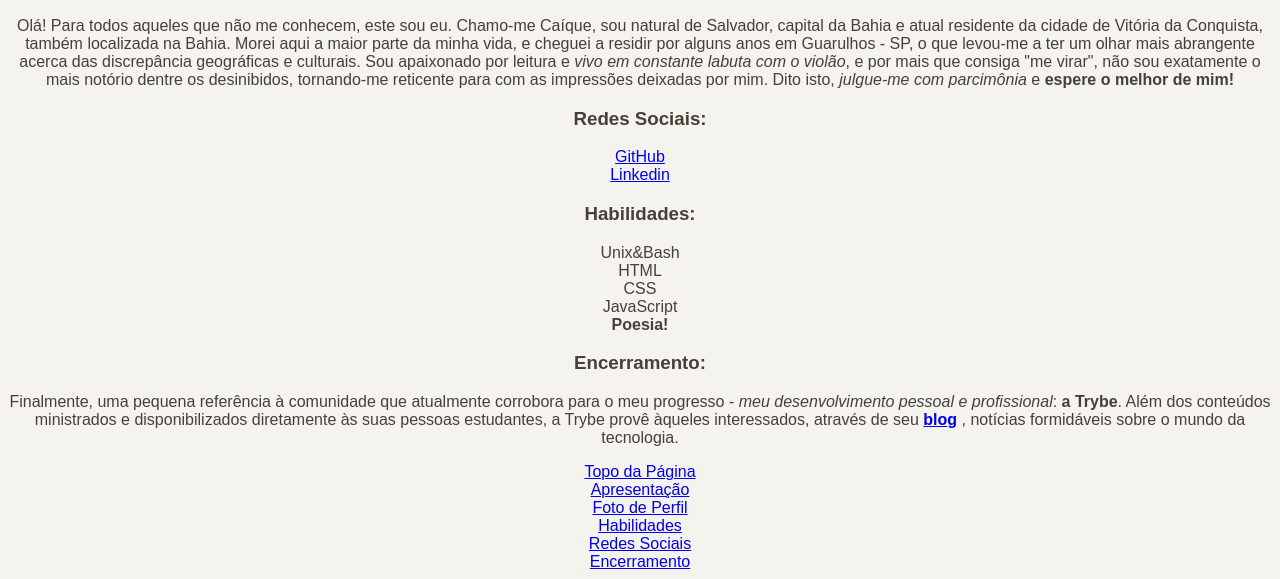
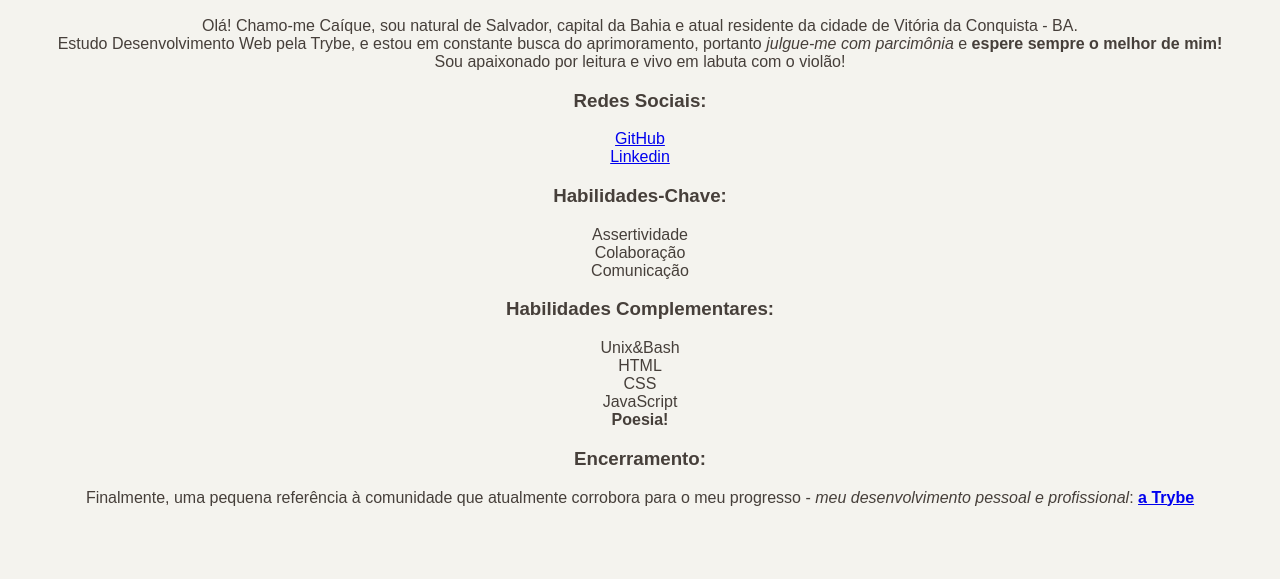
Before and after one commit to CGC-98/CGC-98.github.io, a plain HTML site: page index.html in a window 1280 px wide. Shown: the part 251-830 px from the top of the page. After the commit the page ends 800 px from the top, so only its background shows below. Drawn offline with Linux system fonts and the light colour scheme.

Commit message:
Text format; Links rm

```diff
--- a/index.html
+++ b/index.html
@@ -18,13 +18,11 @@
     <h1 id="Title">Caíque Gama Correia</h1>
     <h2 id="Presentation">Apresentação:</h2>
     <img src="./Profile0.jpg" alt="Foto de Perfil" width="160px" id="Profile0">
-    <p>Olá! Para todos aqueles que não me conhecem, este sou eu. Chamo-me Caíque, sou natural de Salvador, capital da
-        Bahia e atual residente da cidade de Vitória da Conquista, também localizada na Bahia. Morei aqui a maior
-        parte da minha vida, e cheguei a residir por alguns anos em Guarulhos - SP, o que levou-me a ter um olhar mais
-        abrangente acerca das discrepância geográficas e culturais. Sou apaixonado por leitura e
-        <em>vivo em constante labuta com o violão</em>, e por mais que consiga "me virar", não sou exatamente o mais
-        notório dentre os desinibidos, tornando-me reticente para com as impressões deixadas por mim. Dito isto,
-        <em>julgue-me com parcimônia</em> e <strong>espere o melhor de mim!</strong>
+    <p>
+        Olá! Chamo-me Caíque, sou natural de Salvador, capital da Bahia e atual residente da cidade de Vitória da
+        Conquista - BA. <br> Estudo Desenvolvimento Web pela Trybe, e estou em constante busca do aprimoramento,
+        portanto <em>julgue-me com parcimônia</em> e <strong>espere sempre o melhor de mim!</strong> <br> Sou apaixonado
+        por leitura e vivo em labuta com o violão!
     </p>
     <h3 id="Social">Redes Sociais:</h3>
     <p>
@@ -35,7 +33,13 @@
             Linkedin
         </a>
     </p>
-    <h3 id="Skills">Habilidades:</h3>
+    <h3 id="Skills">Habilidades-Chave:</h3>
+    <p>
+        Assertividade <br>
+        Colaboração <br>
+        Comunicação
+    </p>
+    <h3>Habilidades Complementares:</h3>
     <p>
         Unix&Bash <br>
         HTML <br>
@@ -44,13 +48,12 @@
         <strong>Poesia!</strong>
     </p>
     <h3 id="Outro">Encerramento:</h3>
-    <p>Finalmente, uma pequena referência à comunidade que atualmente corrobora para o meu progresso -
-        <em>meu desenvolvimento pessoal e profissional</em>: <strong>a Trybe</strong>.
-        Além dos conteúdos ministrados e disponibilizados diretamente às suas pessoas estudantes, a Trybe provê àqueles
-        interessados, através de seu
-        <a href="https://blog.betrybe.com/" target="_blank"><strong>blog</strong></a>
-        , notícias formidáveis sobre o mundo da tecnologia.
+    <p>
+        Finalmente, uma pequena referência à comunidade que atualmente corrobora para o meu progresso -
+        <em>meu desenvolvimento pessoal e profissional</em>:
+        <a href="https://blog.betrybe.com/" target="_blank"><strong>a Trybe</strong></a>
     </p>
+    <!--
     <a href="#Title">
         Topo da Página <br>
     </a>
@@ -69,6 +72,7 @@
     <a href="#Outro">
         Encerramento
     </a>
+-->
 </body>
 
 </html>
```
